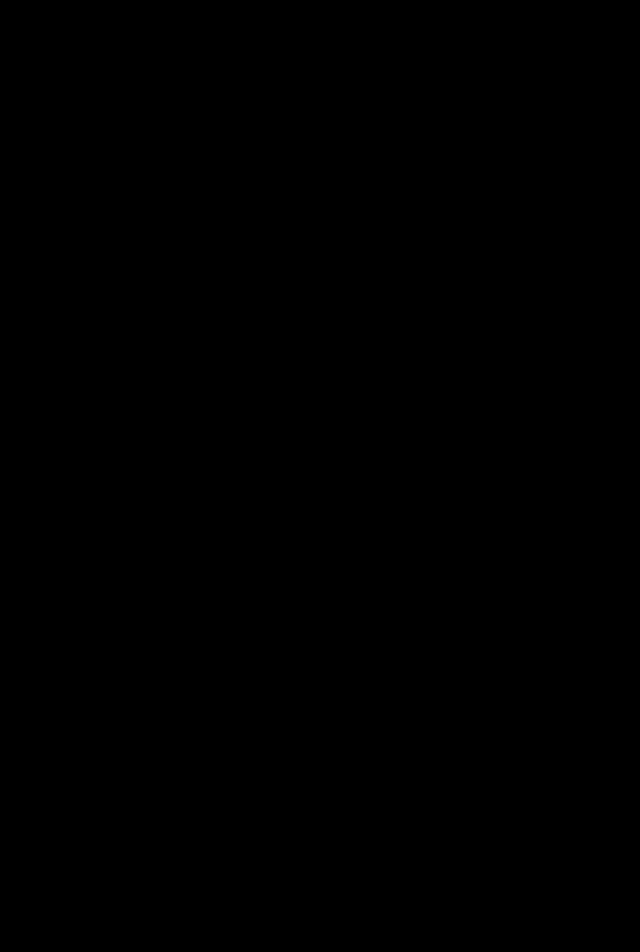
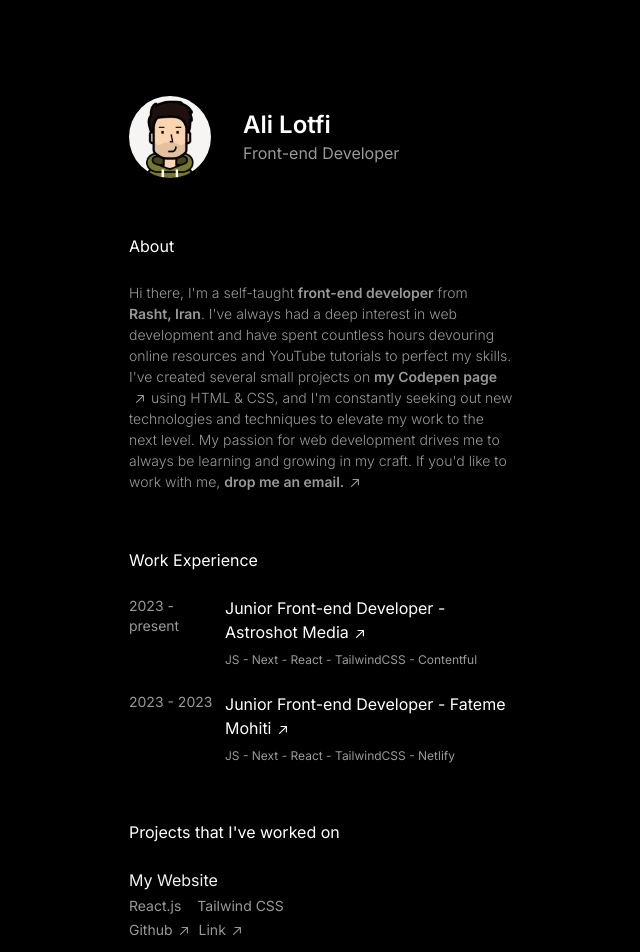
Before and after one commit to alilotfidev/my-personal-website, a Next.js app: page / in a window 1280 px wide. Shown: the top 952 px of the page, without its empty margins (319-959 px from the left). Before the commit the page ends 800 px from the top, so only its background shows below. Built offline with nearby package versions, Linux system fonts and the light colour scheme.

Commit message:
adding components to the page

```diff
--- a/app/page.js
+++ b/app/page.js
@@ -1,5 +1,17 @@
+import Info from "@/components/Info";
+import Links from "@/components/Links";
+import PortfolioList from "@/components/PortfolioList";
+import Profile from "@/components/Profile";
+import WorkExperience from "@/components/WorkExperience";
+
 export default function Home() {
   return (
-    <main className='flex min-h-screen flex-col items-center justify-between p-24'></main>
+    <main className="flex min-h-screen flex-col gap-y-14 p-8 md:max-w-[80vw] md:p-16 lg:max-w-[70vw] lg:p-24 xl:max-w-[45vw]">
+      <Profile />
+      <Info />
+      <WorkExperience />
+      <PortfolioList />
+      <Links />
+    </main>
   );
 }
```
